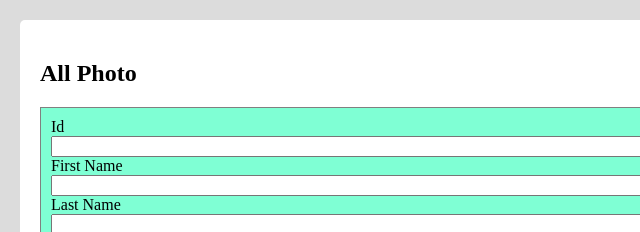
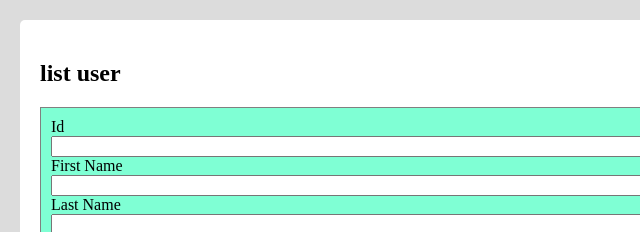
Before and after one commit to HoeumSenghun/instinct-nodejs, a website: page public/user.html in a window 1280 px wide. Shown: the top 232 px of the page, 0-640 px from the left. Drawn offline with Linux system fonts and the light colour scheme; no server answers.

Commit message:
update user.html

```diff
--- a/public/user.html
+++ b/public/user.html
@@ -70,7 +70,7 @@
 
   <body>
     <div class="table-container">
-      <h2>All Photo</h2>
+      <h2>list user</h2>
       <form>
         <label>Id</label>
         <input id="id" /><br />
```
